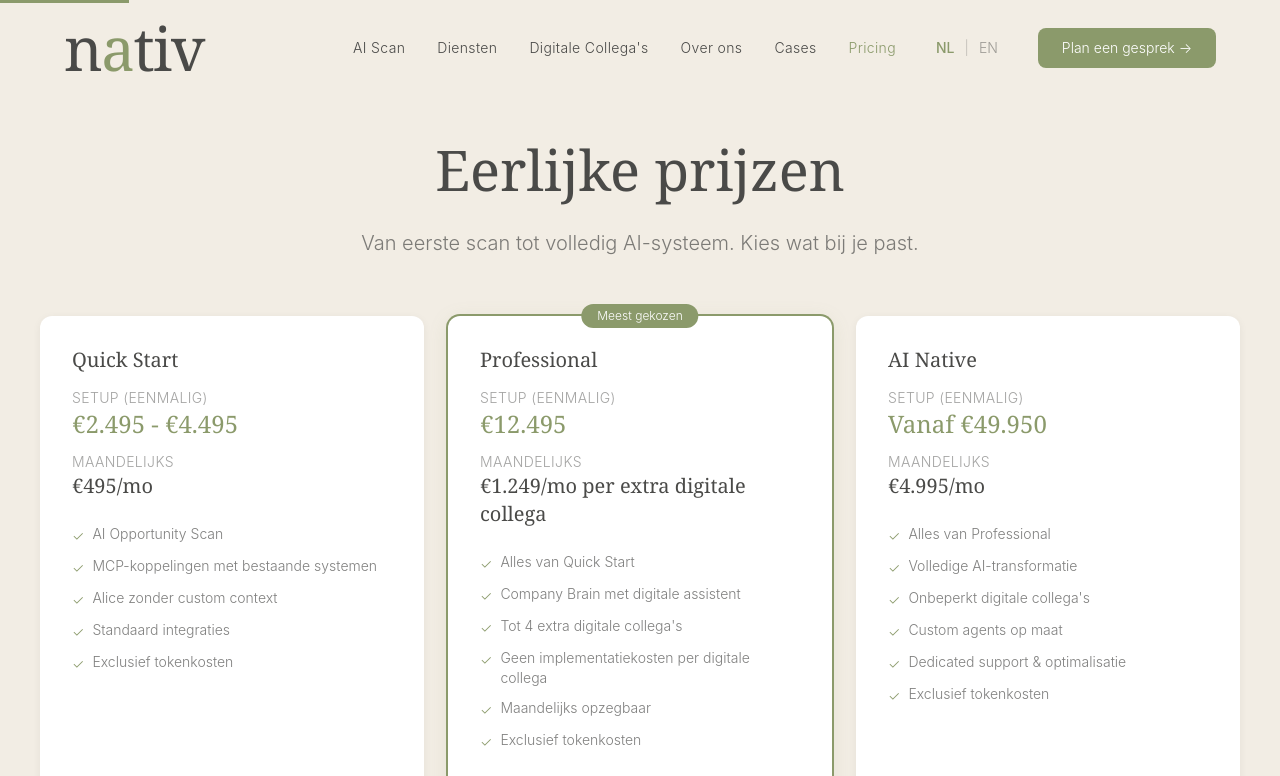
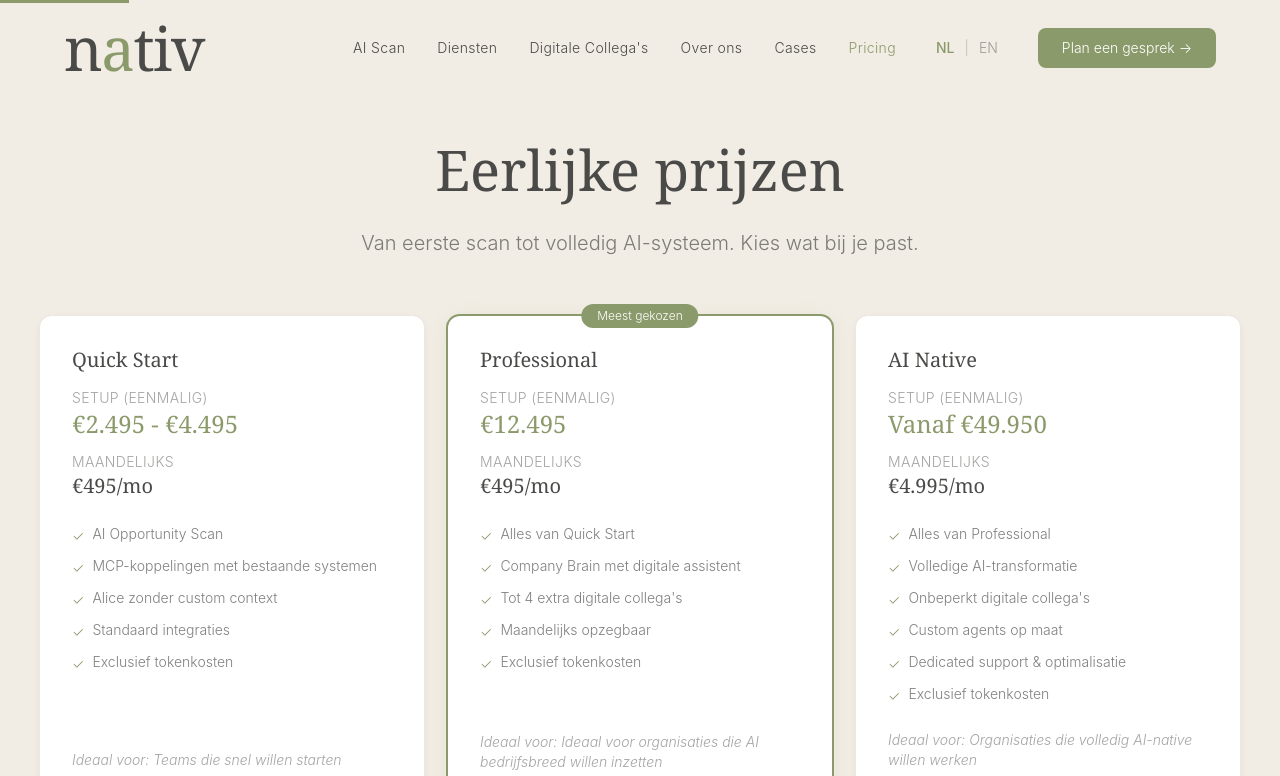
Before and after one commit to henryaoturner-art/nativ-website, a Next.js app: page /pricing in a window 1280 px wide. Shown: the top 776 px of the page. Built offline with nearby package versions, Linux system fonts and the light colour scheme.

Commit message:
pricing: Professional plan — remove setup-free line, set monthly to €495/mo

```diff
--- a/src/app/pricing/page.tsx
+++ b/src/app/pricing/page.tsx
@@ -20,8 +20,8 @@ const translations = {
         ideal: "Teams die snel willen starten", highlighted: false, cta: "Start je Scan →",
       },
       {
-        name: "Professional", setup: "€12.495", monthly: "€1.249/mo per extra digitale collega", badge: "Meest gekozen",
-        features: ["Alles van Quick Start", "Company Brain met digitale assistent", "Tot 4 extra digitale collega's", "Geen implementatiekosten per digitale collega", "Maandelijks opzegbaar", "Exclusief tokenkosten"],
+        name: "Professional", setup: "€12.495", monthly: "€495/mo", badge: "Meest gekozen",
+        features: ["Alles van Quick Start", "Company Brain met digitale assistent", "Tot 4 extra digitale collega's", "Maandelijks opzegbaar", "Exclusief tokenkosten"],
         ideal: "Ideaal voor organisaties die AI bedrijfsbreed willen inzetten", highlighted: true, cta: "Plan een gesprek →",
       },
       {
@@ -52,8 +52,8 @@ const translations = {
         ideal: "Teams that want to move fast", highlighted: false, cta: "Start your Scan →",
       },
       {
-        name: "Professional", setup: "€12,495", monthly: "€1,249/mo per digital colleague", badge: "Most popular",
-        features: ["Everything in Quick Start", "Company Brain with business context", "Up to 4 standard digital colleagues", "No implementation fees per digital colleague", "Cancel monthly", "Excluding token costs"],
+        name: "Professional", setup: "€12,495", monthly: "€495/mo", badge: "Most popular",
+        features: ["Everything in Quick Start", "Company Brain with business context", "Up to 4 standard digital colleagues", "Cancel monthly", "Excluding token costs"],
         ideal: "Growing organisations ready to deploy AI", highlighted: true, cta: "Book a call →",
       },
       {
```
